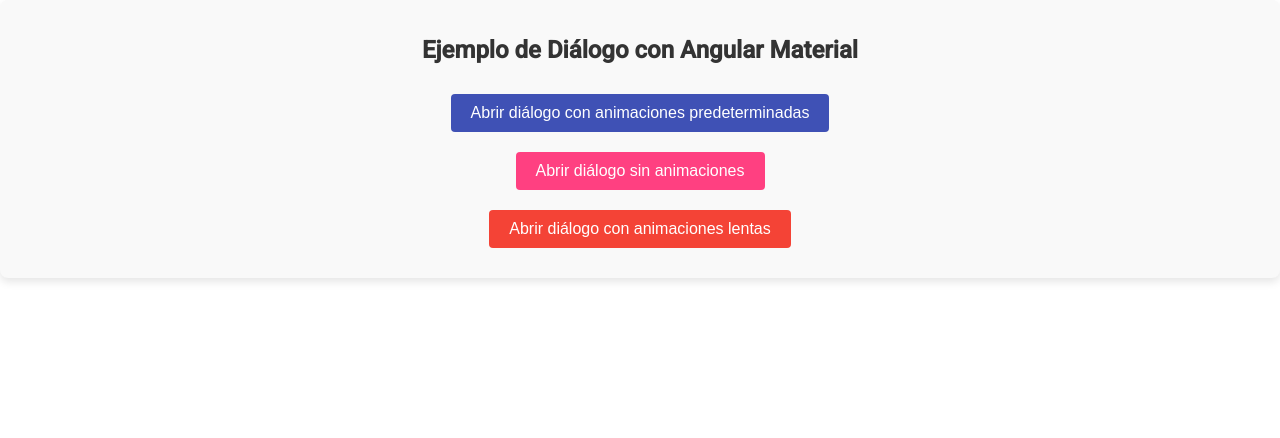
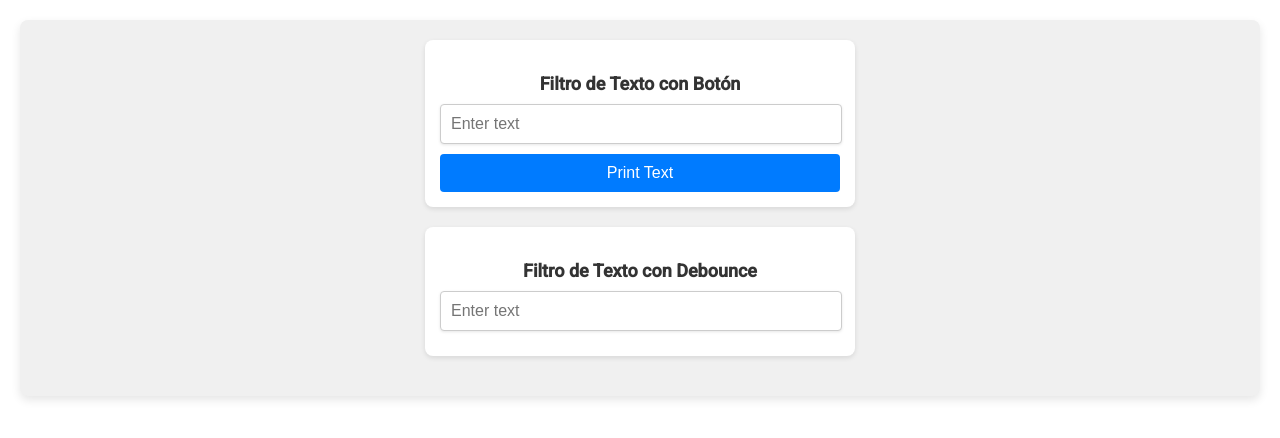
Before and after one commit to Minuke/angular-toolkit, an Angular app: page / in a window 1280 px wide. Shown: the top 438 px of the page. Built offline with nearby package versions, Linux system fonts and the light colour scheme.

Commit message:
added text filters with button and debounce

```diff
--- a/src/app/app.component.html
+++ b/src/app/app.component.html
@@ -20,4 +20,5 @@
 <!-- ================================ -->
 <!-- <app-ellipsis></app-ellipsis> -->
 <!-- <app-tooltip></app-tooltip> -->
-<app-principal></app-principal>
+<!-- <app-principal></app-principal> -->
+<app-filters></app-filters>
--- a/src/app/app.component.ts
+++ b/src/app/app.component.ts
@@ -15,12 +15,13 @@
 import { EllipsisComponent } from '@components/utilities/ellipsis/ellipsis.component';
 import { TooltipComponent } from '@components/utilities/tooltip/tooltip.component';
 import { PrincipalComponent } from '@components/dialog-example/principal/principal.component';
+import { FiltersComponent } from '@components/filters/filters.component';
 
 
 @Component({
   selector: 'app-root',
   standalone: true,
-  imports: [RouterOutlet, LayoutComponent, BuiltInPipesComponent, CustomPipesComponent, HostListenerComponent, BuiltInDirectivesComponent, CustomDirectivesComponent, BindingsComponent, DeferrableViewsComponent, ContentProjectionComponent, InputComponent, DisplayComponent, MockComponent, EllipsisComponent, TooltipComponent, PrincipalComponent],
+  imports: [RouterOutlet, LayoutComponent, BuiltInPipesComponent, CustomPipesComponent, HostListenerComponent, BuiltInDirectivesComponent, CustomDirectivesComponent, BindingsComponent, DeferrableViewsComponent, ContentProjectionComponent, InputComponent, DisplayComponent, MockComponent, EllipsisComponent, TooltipComponent, PrincipalComponent, FiltersComponent],
   templateUrl: './app.component.html',
   styleUrl: './app.component.scss'
 })
--- /dev/null
+++ b/src/app/components/filters/filters.component.html
@@ -0,0 +1,14 @@
+<div class="text-input-container">
+  <!-- Primer filtro de texto con botón -->
+  <div class="text-input-section">
+    <h3>Filtro de Texto con Botón</h3>
+    <input type="text" [(ngModel)]="inputTextButton" placeholder="Enter text" />
+    <button (click)="printTextButton()">Print Text</button>
+  </div>
+
+  <!-- Segundo filtro de texto con debounce -->
+  <div class="text-input-section">
+    <h3>Filtro de Texto con Debounce</h3>
+    <input type="text" [(ngModel)]="inputTextDebounce" (ngModelChange)="printTextDebounce($event)" placeholder="Enter text" />
+  </div>
+</div>
--- /dev/null
+++ b/src/app/components/filters/filters.component.scss
@@ -0,0 +1,60 @@
+.text-input-container {
+  display: flex;
+  flex-direction: column;
+  align-items: center;
+  margin: 20px;
+  padding: 20px;
+  background-color: #f0f0f0;
+  border-radius: 8px;
+  box-shadow: 0 4px 10px rgba(0, 0, 0, 0.1);
+
+  .text-input-section {
+    margin-bottom: 20px;
+    padding: 15px;
+    background-color: #fff;
+    border-radius: 8px;
+    box-shadow: 0 2px 5px rgba(0, 0, 0, 0.1);
+    width: 100%;
+    max-width: 400px; /* Ajustar el ancho máximo */
+
+    h3 {
+      margin-bottom: 10px;
+      font-size: 18px;
+      color: #333;
+      text-align: center;
+    }
+
+    input {
+      width: calc(100% - 20px); /* Ajustar el ancho del input */
+      padding: 10px;
+      margin-bottom: 10px;
+      border: 1px solid #ccc;
+      border-radius: 4px;
+      font-size: 16px;
+      box-shadow: 0 1px 3px rgba(0, 0, 0, 0.1);
+      transition: border-color 0.3s ease;
+
+      &:focus {
+        border-color: #007bff;
+        outline: none;
+      }
+    }
+
+    button {
+      display: block;
+      width: 100%;
+      padding: 10px;
+      background-color: #007bff;
+      color: #fff;
+      border: none;
+      border-radius: 4px;
+      cursor: pointer;
+      font-size: 16px;
+      transition: background-color 0.3s ease;
+
+      &:hover {
+        background-color: #0056b3;
+      }
+    }
+  }
+}
--- /dev/null
+++ b/src/app/components/filters/filters.component.ts
@@ -0,0 +1,46 @@
+import { Component, DestroyRef, inject } from '@angular/core';
+import { FormsModule } from '@angular/forms';
+import { debounceTime, distinctUntilChanged, Subject, Subscription } from 'rxjs';
+import { takeUntilDestroyed } from '@angular/core/rxjs-interop';
+
+@Component({
+  selector: 'app-filters',
+  standalone: true,
+  imports: [FormsModule],
+  templateUrl: './filters.component.html',
+  styleUrl: './filters.component.scss'
+})
+export class FiltersComponent {
+
+  public inputTextButton: string = '';
+  public inputTextDebounce: string = '';
+  private subjectDebounce: Subject<string> = new Subject<string>();
+
+  public destroyRef = inject(DestroyRef);
+
+  public printTextButton(): void {
+    console.log(this.inputTextButton);
+  }
+
+  ngOnInit(): void {
+    this.subjectDebounce
+      .pipe(
+        takeUntilDestroyed(this.destroyRef),
+        debounceTime(2000),
+        distinctUntilChanged()
+      )
+      .subscribe((text: string) => {
+        console.log(text);
+      });
+  }
+
+  printTextDebounce(value: string): void {
+    this.subjectDebounce.next(value);
+  }
+
+
+
+
+
+
+}
```
Also changed, not shown: 1 other file (tests, documents, lock files or other folders).
